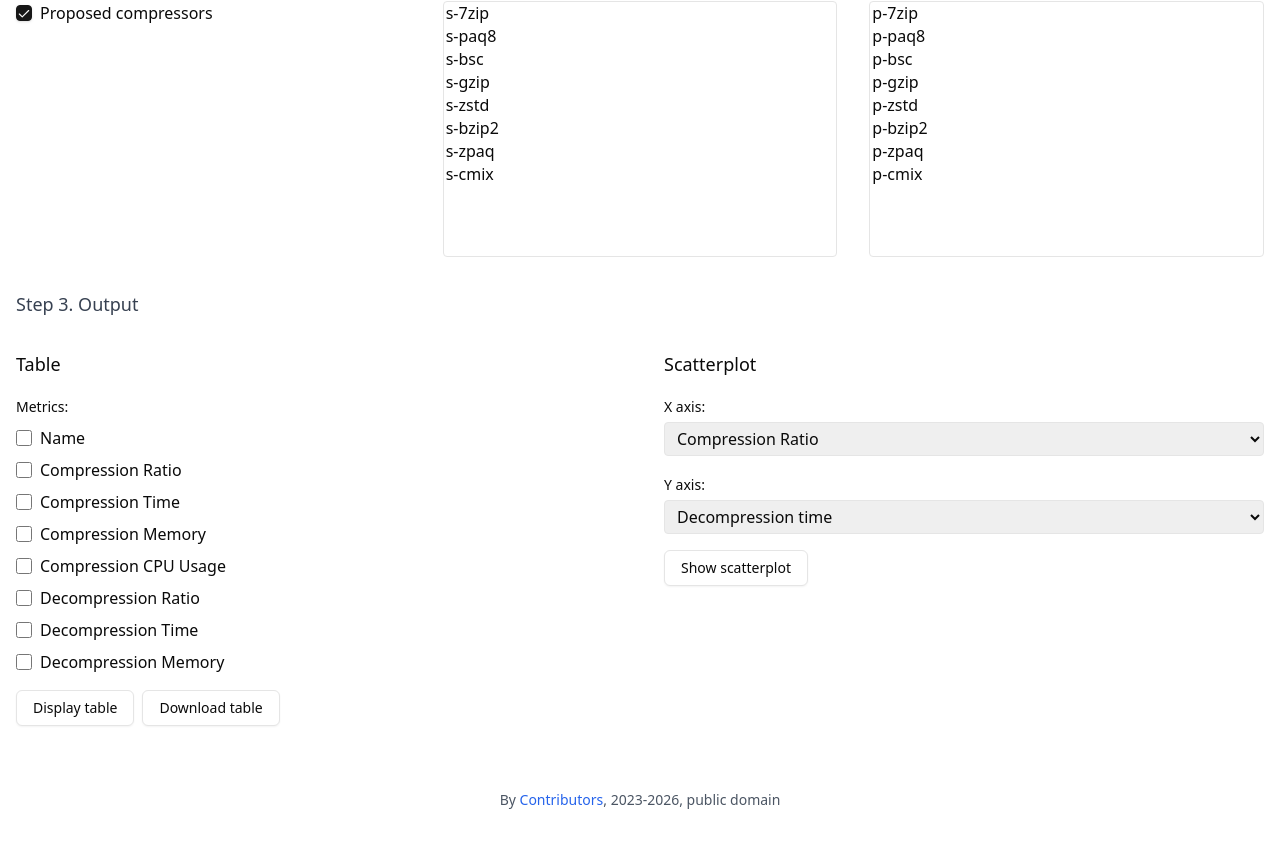
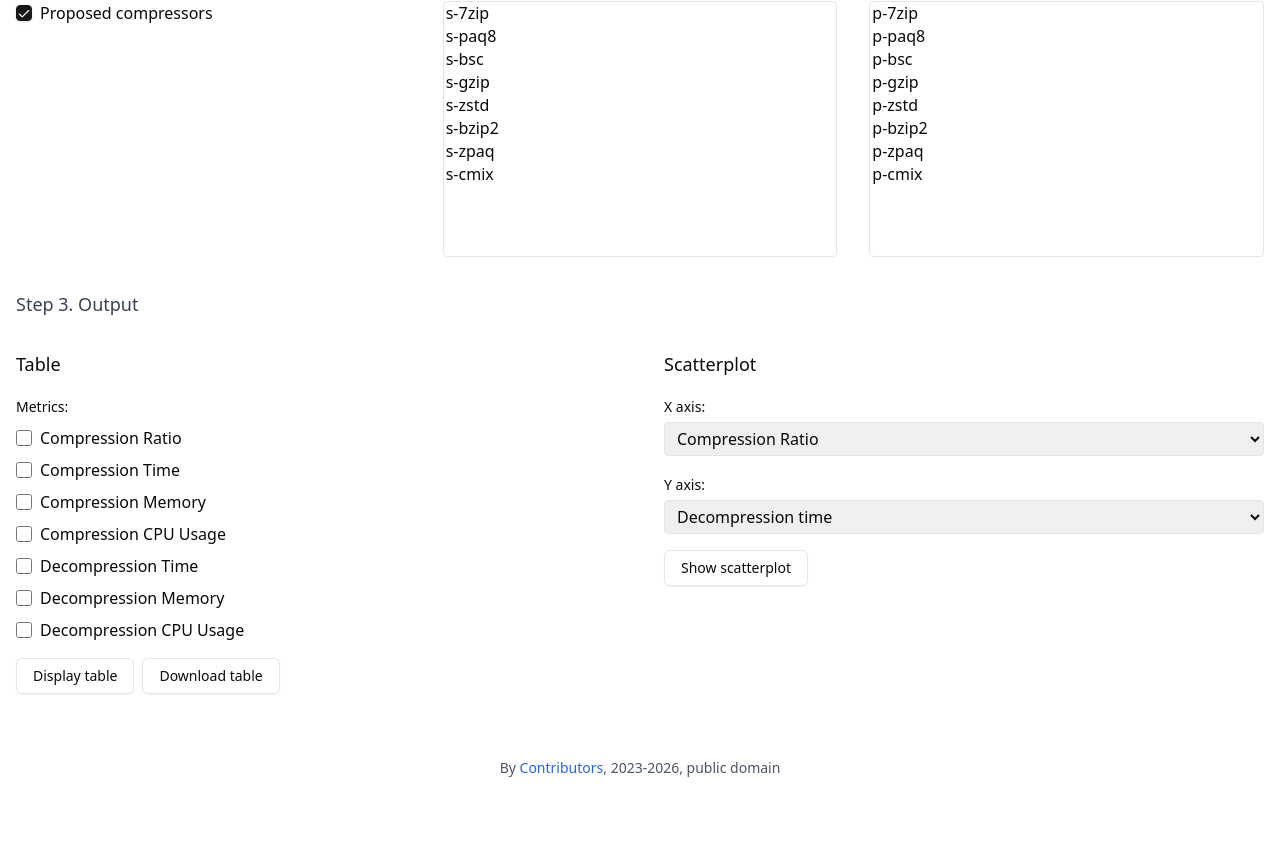
Before and after one commit to ChakrabortyDiya/mgc, a Next.js app: page / in a window 1280 px wide. Shown: the part 1212-2054 px from the top of the page. After the commit the page ends 2022 px from the top, so only its background shows below. Built offline with nearby package versions, Linux system fonts and the light colour scheme.

Commit message:
minor commit

```diff
--- a/components/output-configuration.tsx
+++ b/components/output-configuration.tsx
@@ -24,14 +24,13 @@ export function OutputConfiguration() {
             <Label>Metrics:</Label>
             <div className="flex flex-col space-y-2">
               {[
-                "Name",
                 "Compression Ratio",
                 "Compression Time",
                 "Compression Memory",
                 "Compression CPU Usage",
-                "Decompression Ratio",
                 "Decompression Time",
                 "Decompression Memory",
+                "Decompression CPU Usage",
               ].map((column) => (
                 <label key={column} className="flex items-center space-x-2">
                   <input type="checkbox" className="form-checkbox h-4 w-4" />
```
